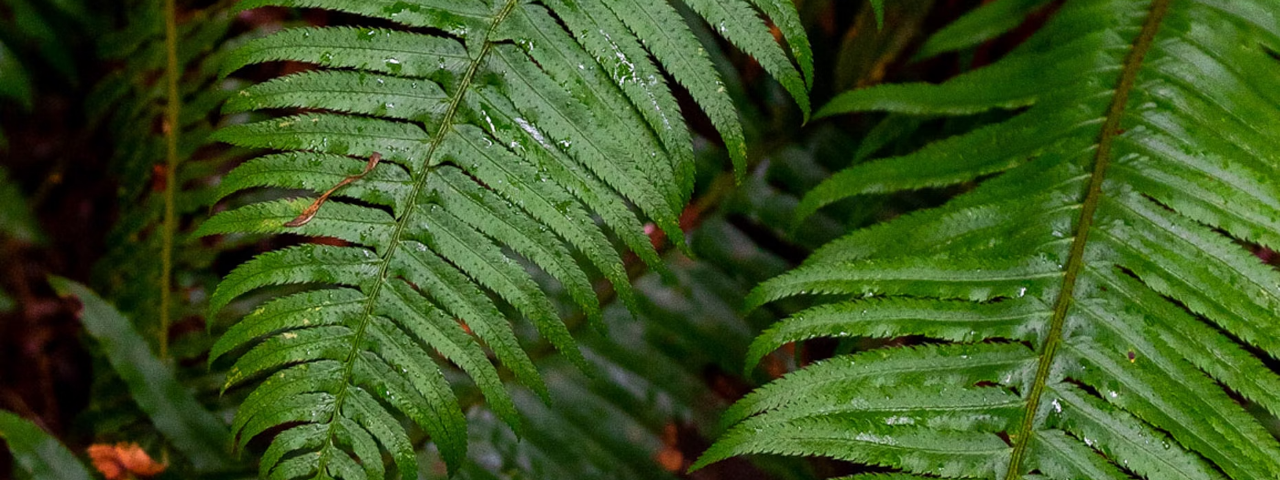
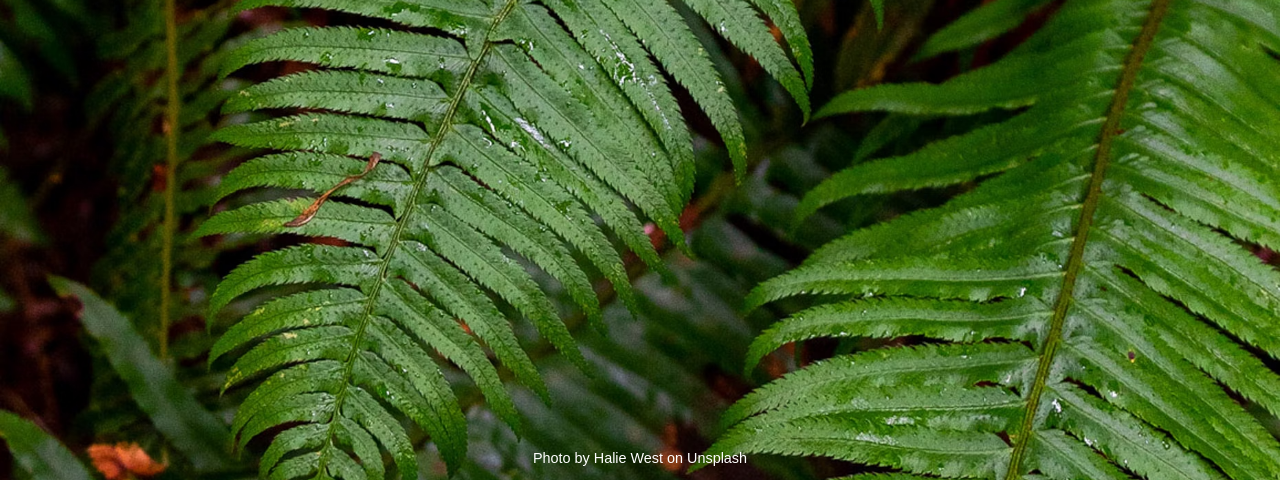
Before and after one commit to aadils29/signup-form, a plain HTML site: page index.html in a window 1280 px wide. Shown: the part 320-800 px from the top of the page. Drawn offline with Linux system fonts and the light colour scheme.

Commit message:
Add attribution at bottom
Also changed body font to sans serif

```diff
--- a/index.html
+++ b/index.html
@@ -14,7 +14,7 @@
           <img src="./odin-head.jpg" alt="Odin Head" />
           ODIN
         </div>
-        <p class="credit"></p>
+        <p class="credit">Photo by Halie West on Unsplash</p>
       </div>
       <div class="form-section"></div>
     </div>
--- a/style.css
+++ b/style.css
@@ -1,6 +1,7 @@
 body {
   margin: 0;
   padding: 0;
+  font-family: sans-serif;
 }
 
 @font-face {
@@ -39,3 +40,7 @@ body {
 .banner img {
   height: 125px;
 }
+
+.credit {
+  font-size: 0.9rem;
+}
```
